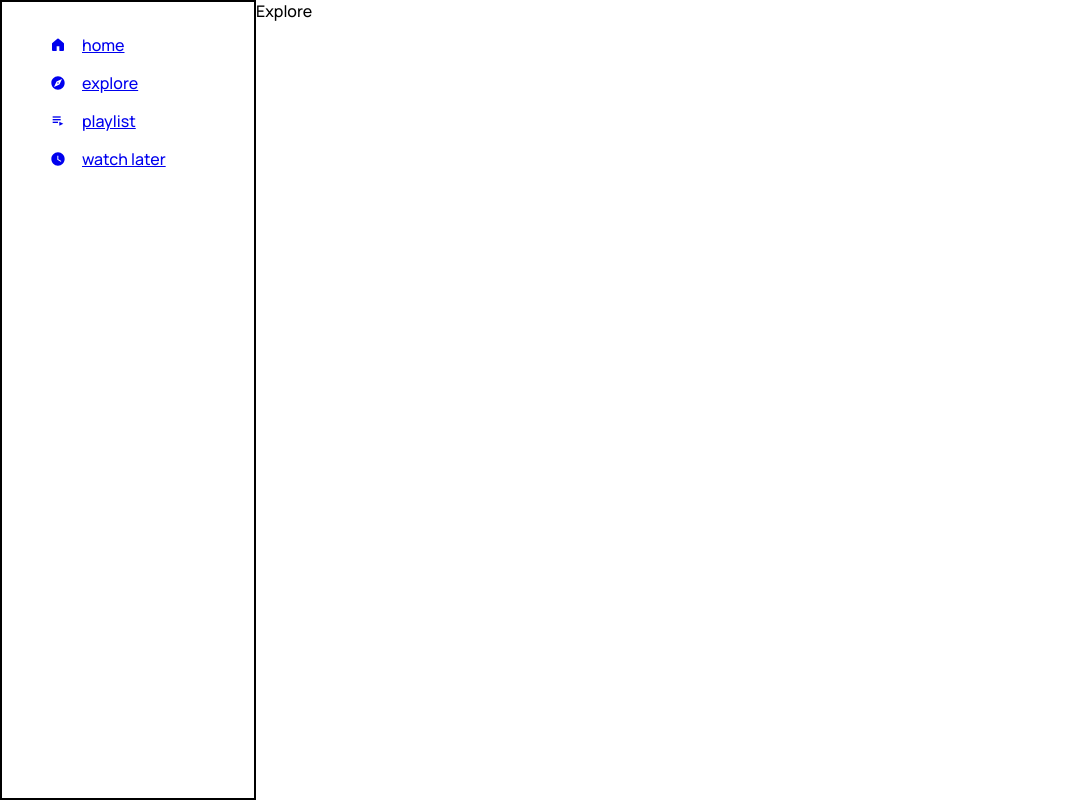
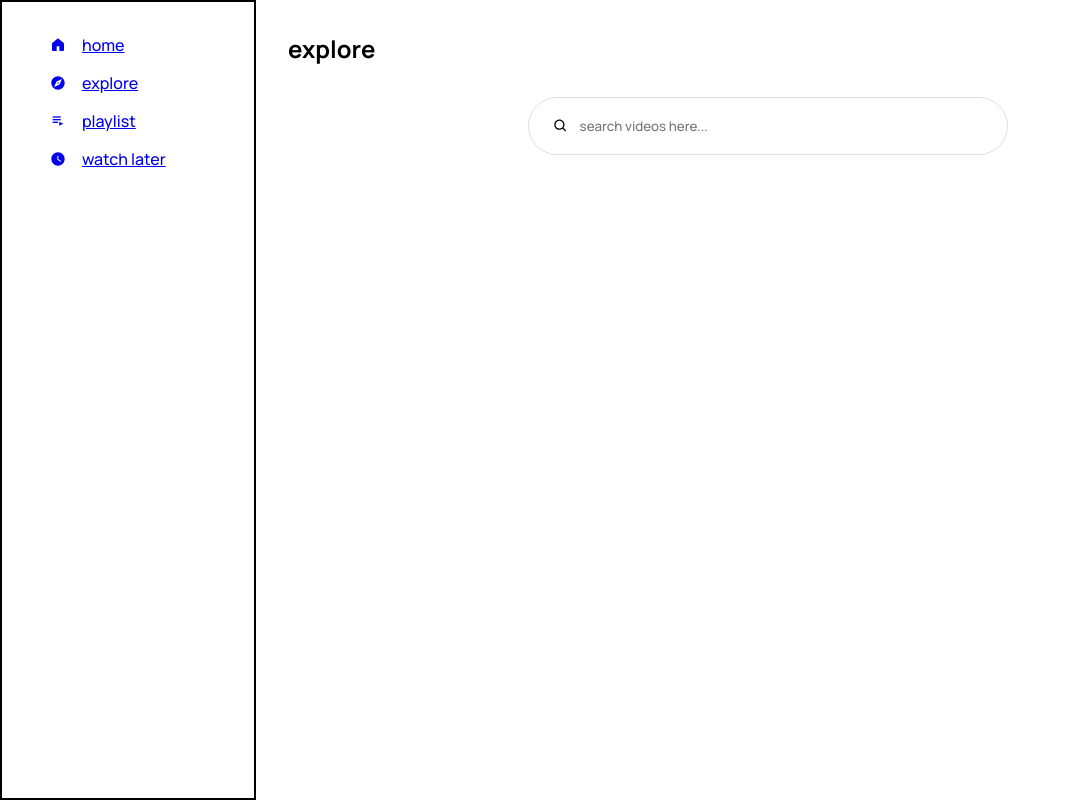
Before and after one commit to sobitp59/playArr-mcr9, a React (Vite) app: page /explore in a window 1280 px wide. Shown: the whole page, without its empty margins (0-1069 px from the left). Built offline with nearby package versions, Linux system fonts and the light colour scheme.

Commit message:
feat : add search functionality

```diff
--- /dev/null
+++ b/src/components/searchbar/SearchBar.jsx
@@ -0,0 +1,15 @@
+import { BiSearch } from "react-icons/bi";
+import { useVideoData } from "../../context/VideoContext";
+import "./searchBar.css";
+
+const SearchBar = () => {
+    const {getSearchQuery, searchQuery} = useVideoData();
+  return (
+    <div className="searchbar">
+        <BiSearch className="searchBar__icon"/>
+        <input onChange={getSearchQuery} value={searchQuery} className="searchBar__input" type="search" placeholder="search videos here..."/>
+    </div>
+  )
+}
+
+export default SearchBar
--- /dev/null
+++ b/src/components/searchbar/searchBar.css
@@ -0,0 +1,20 @@
+.searchbar{
+    width: 50%;
+    margin: 2rem auto;
+
+    display: flex;
+    justify-content: center;
+    align-items: center;
+    border: 1.5px solid rgba(0, 0, 0, 0.13);
+    padding: 0.5rem 1.5rem;
+    border-radius: 65px;
+}
+
+
+.searchBar__input{
+    width: 100%;
+    padding: 0.7rem;
+    outline: none;
+    border: none;
+    font-family:  'Manrope', sans-serif;
+}
--- a/src/context/VideoContext.jsx
+++ b/src/context/VideoContext.jsx
@@ -26,6 +26,13 @@ export const VideoContextProvider = ({children}) => {
         })
     }
 
+    const getSearchQuery = (e) => {
+        dispatch({
+            type : "SEARCH_QUERY",
+            payload : e?.target?.value
+        })
+    }
+
     useEffect(() => {
         dispatch({
             type : "GET_VIDEOS",
@@ -38,8 +45,10 @@ export const VideoContextProvider = ({children}) => {
     const value = {
         videos : state.videos,
         watchLater : state.watchLater,
+        searchQuery : state.searchQuery,
         addVideoToWatchLater,
-        removeVideoFromWatchLater
+        removeVideoFromWatchLater,
+        getSearchQuery
     }
 
 
--- a/src/pages/explorepage/Explore.jsx
+++ b/src/pages/explorepage/Explore.jsx
@@ -1,8 +1,42 @@
-import "./explore.css"
+import { Link } from "react-router-dom";
+import SearchBar from "../../components/searchbar/SearchBar";
+import { useVideoData } from "../../context/VideoContext";
+import "./explore.css";
 
 const Explore = () => {
+  const {searchQuery, videos} = useVideoData();
+  console.log(searchQuery)
+
+  const searchedVideos = videos?.filter(({title}) => title.toLowerCase().includes(searchQuery.toLowerCase()))
+  console.log(searchedVideos)
+
+
+
+
   return (
-    <div>Explore</div>
+    <div className="explore">
+      <h2>explore</h2>
+      <SearchBar />
+
+      {searchQuery?.length > 0 && (
+          searchedVideos.length > 0 ? (
+            <ul className='videoCategory__lists'>
+            {searchedVideos?.map((video) => (
+                <Link key={video?._id} to={`/categories/${video?.category}/${video?.title}`} >
+                  <img className='videoCategory__image' src={video?.thumbnail} alt={video?.title} />
+                  <p className='videoCategory__para'>{video?.title}</p>
+                  <p className='videoCategory__para'> <strong>views </strong> : {video?.views} | <strong>{video?.creator}</strong></p>
+                </Link>
+
+                  ))}
+              </ul>
+          ) : (
+            <h3>no videos found for &quot;<i style={{color : "gray"}}>{searchQuery}</i>&quot; </h3>
+          )
+      )}
+
+
+    </div>
   )
 }
 
--- a/src/pages/explorepage/explore.css
+++ b/src/pages/explorepage/explore.css
@@ -0,0 +1,4 @@
+.explore{
+    width: 100%;
+    padding: 2rem;
+}
--- a/src/pages/homepage/home.css
+++ b/src/pages/homepage/home.css
@@ -0,0 +1,3 @@
+.home{
+    width: auto;
+}
--- a/src/pages/videocategorypage/VideoCategory.jsx
+++ b/src/pages/videocategorypage/VideoCategory.jsx
@@ -15,7 +15,6 @@ const VideoCategory = () => {
     <div className='videoCategory'>
       <h2>{category}</h2>
       <ul className='videoCategory__lists'>
-        <></>
         {videoLists?.map((video) => (
           <div key={video?._id} className="videoCategory__list">
             <Link to={`/categories/${category}/${video?.title}`} >
--- a/src/pages/videocategorypage/videocategory.css
+++ b/src/pages/videocategorypage/videocategory.css
@@ -4,6 +4,8 @@
 }
 .videoCategory__image{
     width: 300px;
+    height: 200px;
+    object-fit: cover;
     border-radius: 0.5rem;
 }
 
@@ -11,8 +13,10 @@
     margin-top: 2rem;
     width: 100%;
     display: grid;
+    height: 80vh;
+    overflow-y: scroll;
     gap: 1rem;
-    grid-template-columns: repeat(3, 1fr);
+    grid-template-columns: 1fr 1fr 1fr;
 }
 
 .videoCategory__para{
--- a/src/reducer/videoReducer.js
+++ b/src/reducer/videoReducer.js
@@ -1,6 +1,7 @@
 export const initialState = {
     videos : [],
-    watchLater : JSON.parse(localStorage.getItem("watchLaterVideos")) || []
+    watchLater : JSON.parse(localStorage.getItem("watchLaterVideos")) || [],
+    searchQuery : ""
 }
 
 export const videoReducerFunc = (state, {type, payload}) => {
@@ -18,6 +19,9 @@ export const videoReducerFunc = (state, {type, payload}) => {
             return {...state, watchLater : payload }
         }
 
+        case "SEARCH_QUERY": {
+            return {...state, searchQuery : payload }
+        }
 
         default:
             return state;
```
Also changed, not shown: src/pages/categorypage/Category.jsx (+0 -13 lines).
